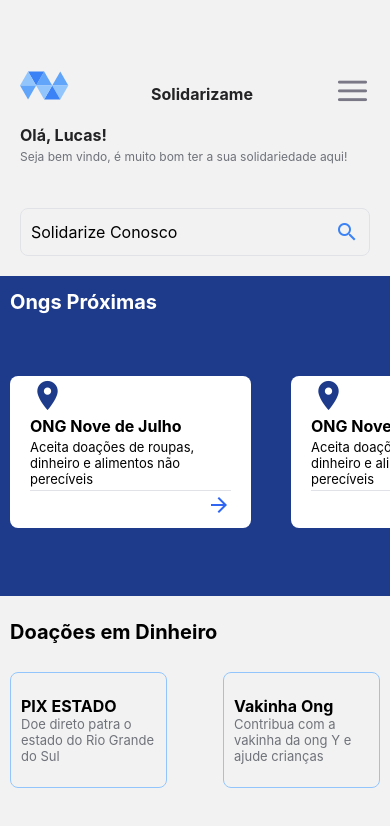
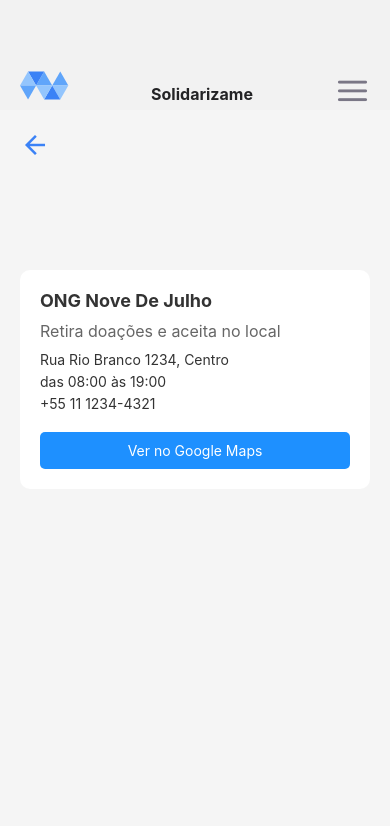
Before and after one commit to Lucaseduardo20/solidarizame-frontend, a React Native app: screen /Ongs in a window 390 px wide. Shown: the top 826 px of the page. Built offline with nearby package versions, Linux system fonts and the light colour scheme.

Commit message:
feature: implemented ongs screen

```diff
--- a/App.js
+++ b/App.js
@@ -6,6 +6,7 @@ import  Login  from './src/screens/Login';
 import { Home } from './src/screens/Home';
 import { Donate } from './src/screens/Donate';
 import { ThankYou } from './src/screens/ThankYou';
+import Ongs from './src/screens/Ongs';
 
 const Stack = createNativeStackNavigator();
 
@@ -15,10 +16,11 @@ function App() {
       <Stack.Navigator  style={styles.container}   screenOptions={{
     headerShown: false
   }}>
-        <Stack.Screen name='Login' component={Home}></Stack.Screen>
+        <Stack.Screen name='Login' component={Ongs}></Stack.Screen>
         <Stack.Screen name='Home' component={Home}></Stack.Screen>
         <Stack.Screen name='Donate' component={Donate}></Stack.Screen>
         <Stack.Screen name='ThankYou' component={ThankYou}></Stack.Screen>
+        <Stack.Screen name='Ongs' component={Ongs}></Stack.Screen>
       </Stack.Navigator>
     </NavigationContainer>
   );
--- a/src/components/Home/HomeBody.tsx
+++ b/src/components/Home/HomeBody.tsx
@@ -46,7 +46,7 @@ export const HomeBody = ({navigation}) => {
                 <IconInput state={searchField} setState={setSearchField} icon="search" placeholder='Solidarize Conosco'></ IconInput>
             </View>
             <View style={styles.body}>
-                <PlacesCarousel></PlacesCarousel>
+                <PlacesCarousel navigation={navigation}></PlacesCarousel>
                 <DonateSession navigation={navigation}></DonateSession>
             </View>
         </ScrollView>
--- a/src/components/Home/PlacesCarousel/PlaceListItem.tsx
+++ b/src/components/Home/PlacesCarousel/PlaceListItem.tsx
@@ -7,10 +7,11 @@ interface ItemData {
 }
 
 type PropsType = {
-    data: ItemData
+    data: ItemData,
+    navigation: any
 }
 
-export const PlaceListItem = ({data}: PropsType) => {
+export const PlaceListItem = ({data, navigation}: PropsType) => {
     const styles = StyleSheet.create({
         card: {
             width: 241,
@@ -52,7 +53,7 @@ export const PlaceListItem = ({data}: PropsType) => {
                 <Text style={styles.text}>{data.text}</Text>
             </View>
             <View style={styles.footer}>
-                <TouchableOpacity>
+                <TouchableOpacity onPress={() => navigation.navigate('Ongs')}>
                     <MaterialIcons name="arrow-forward" size={24} color="#2E65F3" />
                 </TouchableOpacity>
             </View>
--- a/src/components/Home/PlacesCarousel/PlacesCarousel.tsx
+++ b/src/components/Home/PlacesCarousel/PlacesCarousel.tsx
@@ -1,7 +1,7 @@
 import { FlatList, View, StyleSheet, Text } from "react-native";
 import { PlaceListItem } from "./PlaceListItem";
 
-export const PlacesCarousel = () => {
+export const PlacesCarousel = ({navigation}) => {
     const styles = StyleSheet.create({
         container: {
             width: '100%',
@@ -49,7 +49,7 @@ export const PlacesCarousel = () => {
                     horizontal
                     data={flatListData}
                     renderItem={({item}) => (
-                        <PlaceListItem data={item}></PlaceListItem>
+                        <PlaceListItem data={item} navigation={navigation}></PlaceListItem>
                     )}
                 />
             </View>
--- /dev/null
+++ b/src/screens/Ongs.tsx
@@ -0,0 +1,123 @@
+import React, { useState } from 'react';
+import { View, Text, StyleSheet, TextInput, TouchableOpacity, Linking, ScrollView } from 'react-native';
+import MaterialIcons from '@expo/vector-icons/MaterialIcons';
+import { NavBar } from '../components/Nav/NavBar';
+
+const Ongs = (props) => {
+  const [donateValue, setDonateValue] = useState('');
+
+  const openGoogleMaps = () => {
+    const url = 'https://www.google.com/maps/search/?api=1&query=Rua+Rio+Branco+1234,Centro';
+    Linking.openURL(url);
+  };
+
+  return (
+    <>
+        <NavBar />
+        <ScrollView contentContainerStyle={styles.container}>
+        <View style={styles.header}>
+        <TouchableOpacity onPress={() => props.navigation.reset({
+                    routes: [{ name: 'Home' }]
+                })}>
+                    <MaterialIcons name="arrow-back" size={30} color="#3B82F6" />
+                </TouchableOpacity>
+        </View>
+        <View style={styles.donationSection}>
+            <Text style={styles.title}>ONG Nove De Julho</Text>
+            <Text style={styles.subTitle}>Retira doações e aceita no local</Text>
+            <Text style={styles.address}>Rua Rio Branco 1234, Centro</Text>
+            <Text style={styles.hours}>das 08:00 às 19:00</Text>
+            <Text style={styles.phone}>+55 11 1234-4321</Text>
+
+            <TouchableOpacity style={styles.mapButton} onPress={openGoogleMaps}>
+            <Text style={styles.mapButtonText}>Ver no Google Maps</Text>
+            </TouchableOpacity>
+        </View>
+        </ScrollView>
+    </>
+  );
+};
+
+const styles = StyleSheet.create({
+  container: {
+    flexGrow: 1,
+    rowGap: 100,
+    padding: 20,
+    backgroundColor: '#F5F5F5',
+  },
+  donationSection: {
+    backgroundColor: '#FFF',
+    padding: 20,
+    borderRadius: 10,
+    marginBottom: 20,
+  },
+  title: {
+    fontSize: 18,
+    fontWeight: 'bold',
+    color: '#333',
+    marginBottom: 10,
+  },
+  subTitle: {
+    fontSize: 16,
+    color: '#666',
+    marginBottom: 10,
+  },
+  address: {
+    fontSize: 14,
+    color: '#333',
+    marginBottom: 5,
+  },
+  hours: {
+    fontSize: 14,
+    color: '#333',
+    marginBottom: 5,
+  },
+  phone: {
+    fontSize: 14,
+    color: '#333',
+    marginBottom: 20,
+  },
+  mapButton: {
+    backgroundColor: '#1E90FF',
+    padding: 10,
+    borderRadius: 5,
+    alignItems: 'center',
+  },
+  mapButtonText: {
+    color: '#FFF',
+    fontSize: 14,
+  },
+  donateSection: {
+    backgroundColor: '#FFF',
+    padding: 20,
+    borderRadius: 10,
+  },
+  inputLabel: {
+    fontSize: 14,
+    marginBottom: 10,
+  },
+  input: {
+    height: 50,
+    borderColor: '#CCC',
+    borderWidth: 1,
+    borderRadius: 5,
+    paddingHorizontal: 10,
+    marginBottom: 20,
+  },
+  donateButton: {
+    backgroundColor: '#1E90FF',
+    padding: 15,
+    borderRadius: 5,
+    alignItems: 'center',
+  },
+  donateButtonText: {
+    color: '#FFF',
+    fontSize: 16,
+  },
+  header: {
+    width: '100%',
+    height: 40,
+  }
+});
+
+export default Ongs;
```
